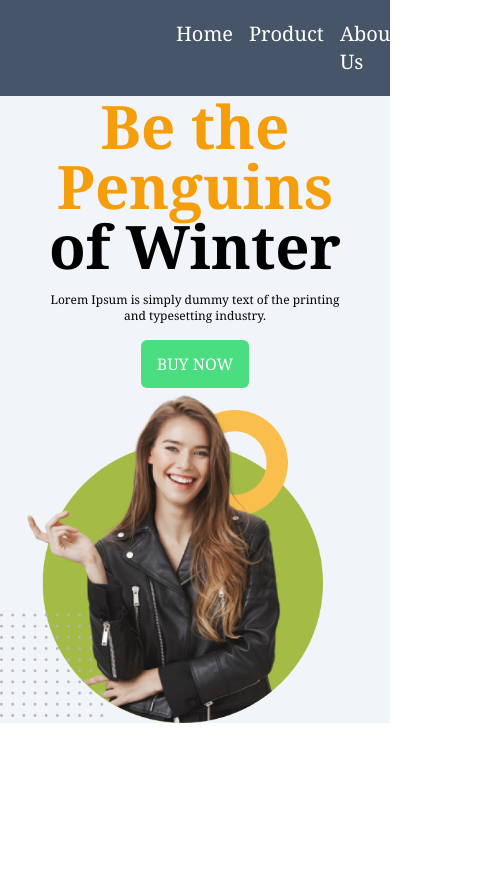
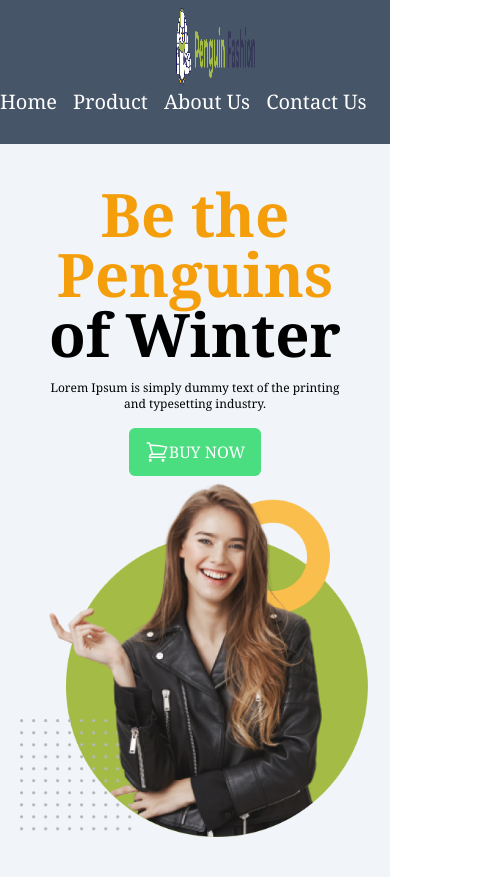
Before and after one commit to MdMehdiHasan9819/mhr-penguin-fashion-with-tailwind, a plain HTML site: page index.html in a window 390 px wide. Shown: the whole page, 501 px wide, since content can reach past the window. Before the commit the page ends 844 px from the top, so only its background shows below. Drawn offline with nearby package versions, Linux system fonts and the light colour scheme.

Commit message:
added nav and banner media query

```diff
--- a/index.html
+++ b/index.html
@@ -11,27 +11,32 @@
 
         <header>
 
-                <nav class="flex justify-between bg-slate-600 pt-2 pb-2 items-center">
+                <nav class="md:flex md:justify-between bg-slate-600 pt-2 pb-2 md:items-center">
                     <div class="ml-44">
                         <img class="w-20 h-20" src="./icons/logo.png" alt="" srcset="">
                     </div>
-                    <ul class="flex mr-44">
+                    <ul class="flex md:mr-44 md:mb-0 mb-5">
                         <li class="text-white mr-4 text-xl font-medium">Home</li>
                         <li class="text-white mr-4 text-xl font-medium">Product</li>
                         <li class="text-white mr-4 text-xl font-medium">About Us</li>
                         <li class="text-white mr-4 text-xl font-medium">Contact Us</li>
                     </ul>
                 </nav>
-                <section class="bg-slate-100 grid grid-cols-1 md:grid-cols-2 items-center justify-center m-0 text-center">
-                    <div class="md:ml-44">
+                <section class="bg-slate-100 flex py-10 flex-col md:flex-row justify-between items-center m-0 md:px-40 px-5">
+                    <div class="text-center md:text-start">
                         <h1 class="text-6xl font-semibold mb-4"><span class="text-amber-500" >Be the Penguins</span><br>
                             of Winter</h1>
                             <p class="font-normal text-xs text-black ">Lorem Ipsum is simply dummy text of the printing
                                <br> and typesetting industry.</p>
-                            <button class="py-3 px-4 bg-green-400 text-white rounded-md mt-4" type="button">BUY NOW</button>
+                            <button class="m-auto md:m-0 md:mt-4 py-3 px-4 bg-green-400 text-white rounded-md mt-4 flex flex-row-reverse" type="button">BUY NOW
+                                <svg xmlns="http://www.w3.org/2000/svg" fill="none" viewBox="0 0 24 24" stroke-width="1.5" stroke="currentColor" class="w-6 h-6">
+                                    <path stroke-linecap="round" stroke-linejoin="round" d="M2.25 3h1.386c.51 0 .955.343 1.087.835l.383 1.437M7.5 14.25a3 3 0 00-3 3h15.75m-12.75-3h11.218c1.121-2.3 2.1-4.684 2.924-7.138a60.114 60.114 0 00-16.536-1.84M7.5 14.25L5.106 5.272M6 20.25a.75.75 0 11-1.5 0 .75.75 0 011.5 0zm12.75 0a.75.75 0 11-1.5 0 .75.75 0 011.5 0z" />
+                                  </svg>
+
+                            </button>
                     </div>
                     <div class="">
-                            <img class="w-5/6 h-5/6" src="images/model.png" alt="" srcset="">
+                            <img class="" src="images/model.png" alt="" srcset="">
                     </div>
                 </section>
         </header>
```
